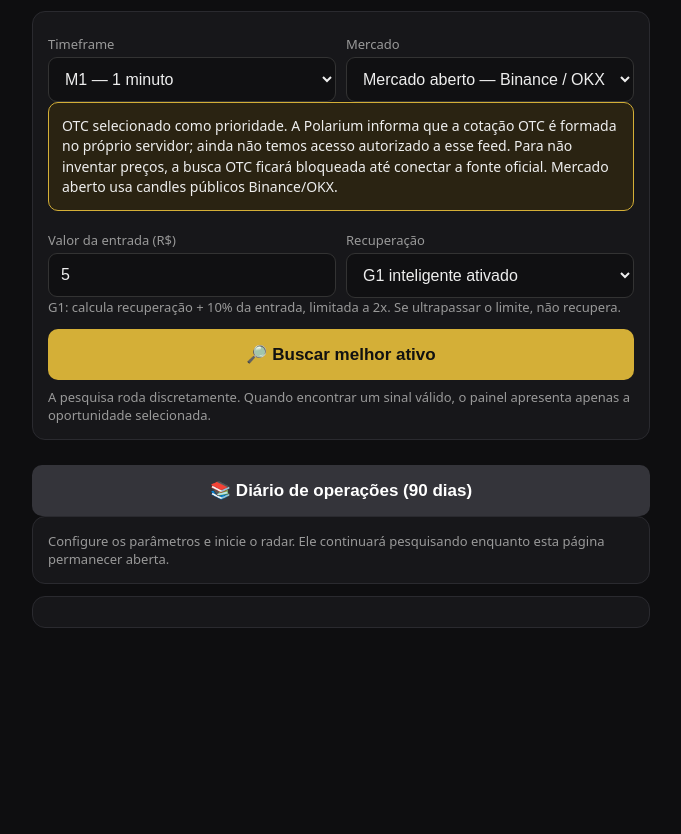
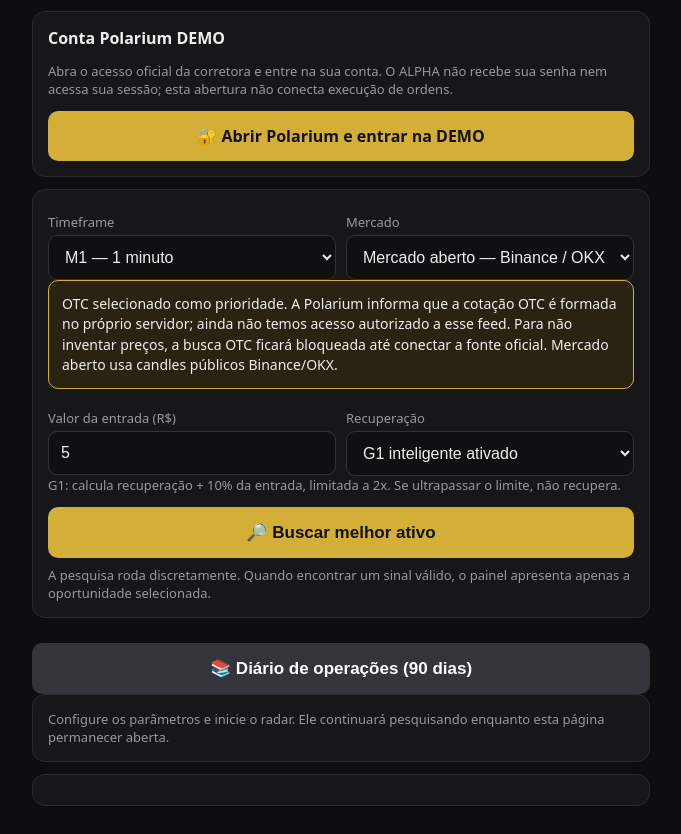
Before and after one commit to rpratesladeia-ship-it/backtest-opcoes, a website: page public/index.html in a window 1280 px wide. Shown: the part 93-927 px from the top of the page, without its empty margins (299-980 px from the left). Before the commit the page ends 800 px from the top, so only its background shows below. Drawn offline with Linux system fonts and the light colour scheme.

Commit message:
Add official Polarium demo access link to ALPHA panel

```diff
--- a/public/index.html
+++ b/public/index.html
@@ -20,6 +20,7 @@ button:disabled{opacity:.5}.secondary{background:#34343a;color:#fff}.big{font-si
 </style></head><body>
 <h1>Radar de Oportunidades</h1>
 <p class="s">Escolha M1 ou M5 e a fonte de dados. O radar procura oportunidades em segundo plano e só mostra o ativo selecionado. Funcionamento exclusivamente DEMO VIRTUAL.</p>
+<div class="card"><b>Conta Polarium DEMO</b><p class="k">Abra o acesso oficial da corretora e entre na sua conta. O ALPHA não recebe sua senha nem acessa sua sessão; esta abertura não conecta execução de ordens.</p><a href="https://app.polariumbroker.com/" target="_blank" rel="noopener noreferrer" style="display:block;text-align:center;padding:14px;border-radius:10px;background:#d4af37;color:#111;font-weight:750;text-decoration:none">🔐 Abrir Polarium e entrar na DEMO</a></div>
 <div class="card">
 <div class="row">
  <div><label>Timeframe</label><select id="interval"><option value="1m">M1 — 1 minuto</option><option value="5m">M5 — 5 minutos</option></select></div>
```
